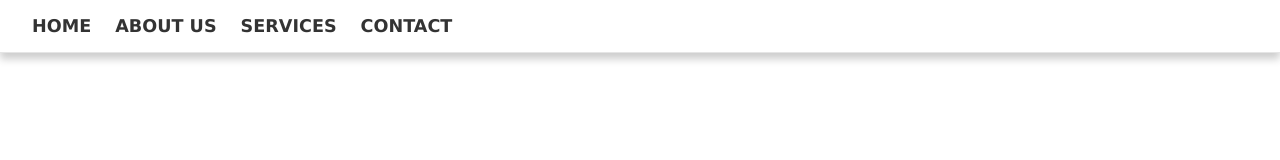
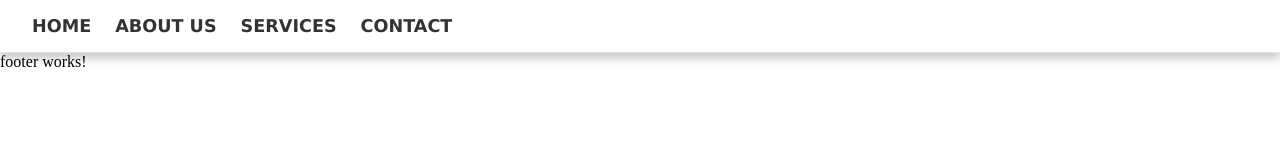
Before and after one commit to GengiuRobert/AngularAppTemplate, an Angular app in the folder app-template-project/: page / in a window 1280 px wide. Shown: the top 160 px of the page. Built offline with nearby package versions, Linux system fonts and the light colour scheme.

Commit message:
footer component created

```diff
--- a/app-template-project/src/app/app.component.html
+++ b/app-template-project/src/app/app.component.html
@@ -1 +1,2 @@
 <app-navbar ngSkipHydration/>
+<app-footer/>
--- a/app-template-project/src/app/app.component.ts
+++ b/app-template-project/src/app/app.component.ts
@@ -1,10 +1,11 @@
 import { Component } from '@angular/core';
 
 import { NavbarComponent } from "../components/navbar/navbar.component";
+import { FooterComponent } from "../components/footer/footer.component";
 
 @Component({
   selector: 'app-root',
-  imports: [NavbarComponent],
+  imports: [NavbarComponent, FooterComponent],
   templateUrl: './app.component.html',
   styleUrl: './app.component.css'
 })
--- /dev/null
+++ b/app-template-project/src/components/footer/footer.component.html
@@ -0,0 +1 @@
+<p>footer works!</p>
```
Also changed, not shown: app-template-project/src/components/footer/footer.component.ts (added, +11 -0 lines), app-template-project/src/components/footer/footer.component.css (added), 1 other file (tests, documents, lock files or other folders).
